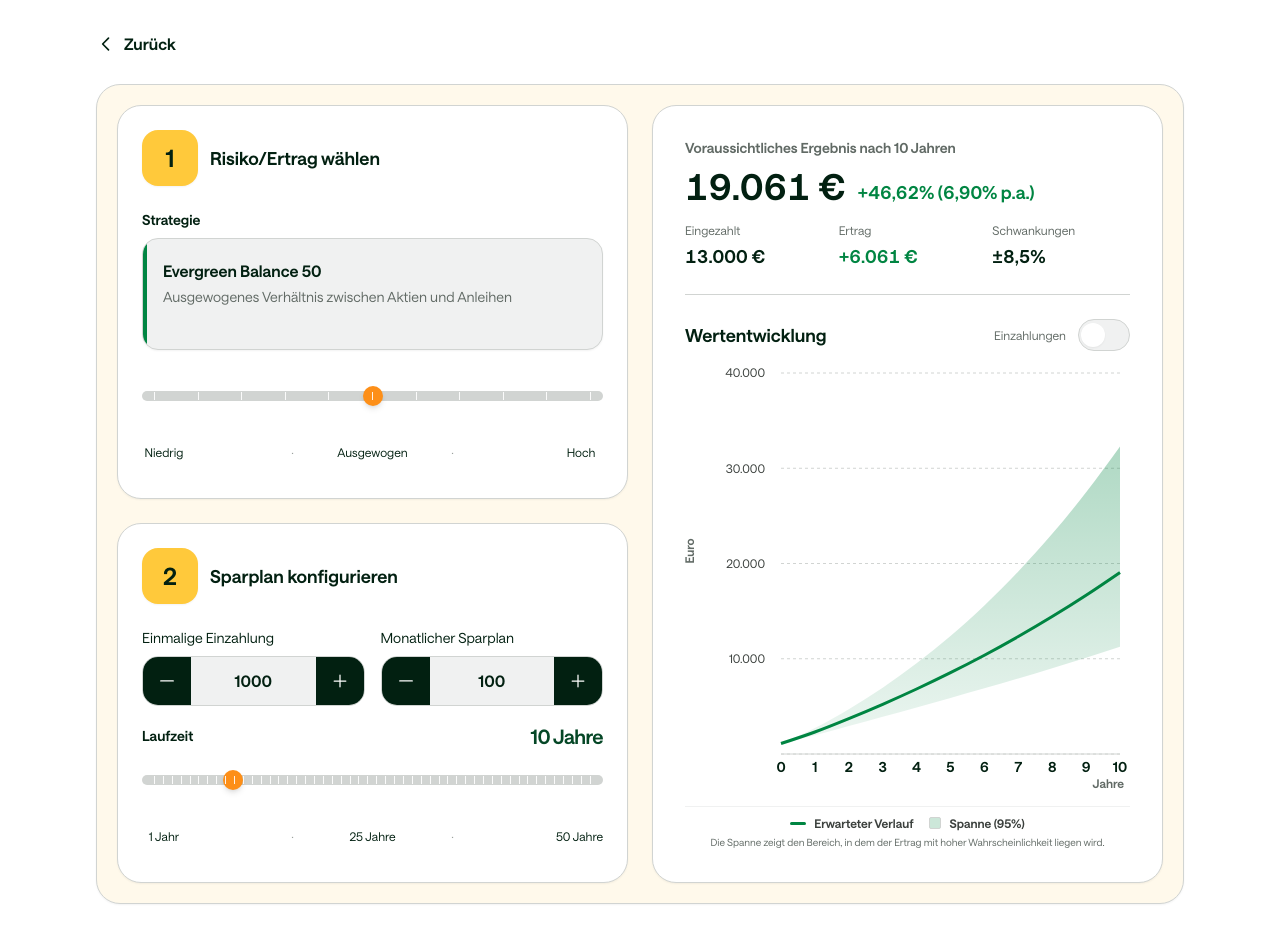
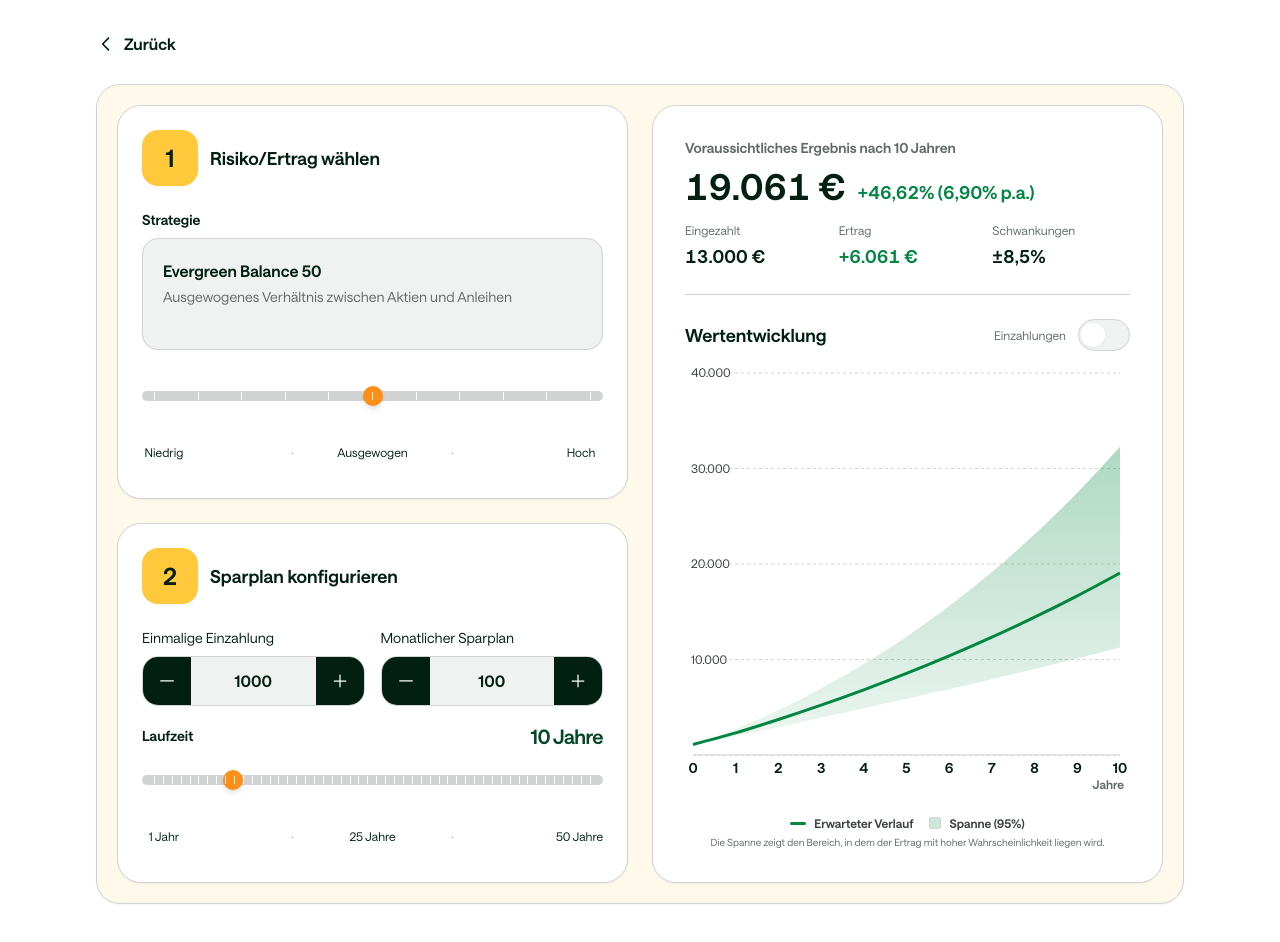
Before and after one commit to ivenkurz/kindersparplan, a Next.js app: page /SparplanRechner in a window 1280 px wide. Built offline with nearby package versions, Linux system fonts and the light colour scheme.

Commit message:
UI: Legende "Einzahlungen" + Divider entfernt + Strategie-Rand entfernt

```diff
--- a/app/SparplanRechner/page.tsx
+++ b/app/SparplanRechner/page.tsx
@@ -190,7 +190,6 @@ export default function SparplanRechnerPage() {
                   <div>
                     <h3 className="text-sm font-semibold text-ds-neutral-100 mb-2">Strategie</h3>
                     <div className="relative bg-ds-neutral-10 border border-ds-neutral-20 rounded-ds-16 p-4 sm:p-5 shadow-sm overflow-hidden min-h-[112px]">
-                      <div className="absolute left-0 top-0 bottom-0 w-1 bg-ds-seagreen" />
                       <p className="font-semibold text-ds-neutral-100 truncate pr-1">
                         {selectedStrategy.name}
                       </p>
--- a/components/ValueChart.tsx
+++ b/components/ValueChart.tsx
@@ -188,6 +188,7 @@ export default function ValueChart({ data, view = "spanne", fill = false }: Valu
     []
   );
   const yTickFormatter = (v: number) => formatNumber.format(Number(v));
+  const yAxisWidth = isMobile ? 72 : 88;
 
   const outerClass = fill
     ? "w-full flex flex-col h-full"
@@ -210,7 +211,7 @@ export default function ValueChart({ data, view = "spanne", fill = false }: Valu
             margin={{
               top: 10,
               right: isMobile ? 8 : 10,
-              left: isMobile ? 6 : 0,
+              left: isMobile ? 8 : 8,
               bottom: isMobile ? 18 : 22,
             }}
           >
@@ -252,26 +253,16 @@ export default function ValueChart({ data, view = "spanne", fill = false }: Valu
               domain={[0, euroMax]}
               ticks={euroTicks}
               interval={0}
-              // Mobile: Werte innenliegend, damit der Plot breiter wird
-              mirror={isMobile}
-              width={isMobile ? 12 : 96}
-              tickMargin={isMobile ? 0 : 10}
+              // Werte "innenliegend" (Richtung Plot), aber in der Achsen-Gutter positioniert,
+              // damit das Grid die Labels nicht überdeckt.
+              mirror
+              width={yAxisWidth}
+              tickMargin={0}
               tickFormatter={yTickFormatter}
-              tick={{ fill: "#3b403d", fontSize: 12, dx: isMobile ? 10 : 0 }}
+              tick={{ fill: "#3b403d", fontSize: 12, dx: -8 }}
               tickLine={false}
               axisLine={false}
-              label={
-                isMobile
-                  ? undefined
-                  : {
-                      value: "Euro",
-                      angle: -90,
-                      position: "insideLeft",
-                      fill: "#616a65",
-                      fontSize: 12,
-                      fontWeight: 600,
-                    }
-              }
+              label={undefined}
             />
             <Tooltip
               content={<CustomTooltip />}
@@ -349,8 +340,8 @@ export default function ValueChart({ data, view = "spanne", fill = false }: Valu
       <div
         className={
           fill
-            ? "flex-none pt-2 border-t border-ds-neutral-10 overflow-hidden"
-            : "flex-none h-[60px] sm:h-[52px] pt-2 border-t border-ds-neutral-10 overflow-hidden"
+            ? "flex-none pt-2 overflow-hidden"
+            : "flex-none h-[60px] sm:h-[52px] pt-2 overflow-hidden"
         }
       >
         {view === "spanne" ? (
@@ -374,7 +365,7 @@ export default function ValueChart({ data, view = "spanne", fill = false }: Valu
             <div className="flex flex-wrap items-center justify-center gap-4 text-xs font-semibold text-ds-neutral-90">
               <div className="flex items-center gap-2">
                 <span className="w-3 h-3 rounded-sm bg-[#616a65]/25 border border-ds-neutral-20" />
-                Eingezahlt
+                Einzahlungen
               </div>
               <div className="flex items-center gap-2">
                 <span className="w-3 h-3 rounded-sm bg-[#008542]/20 border border-ds-neutral-20" />
```
